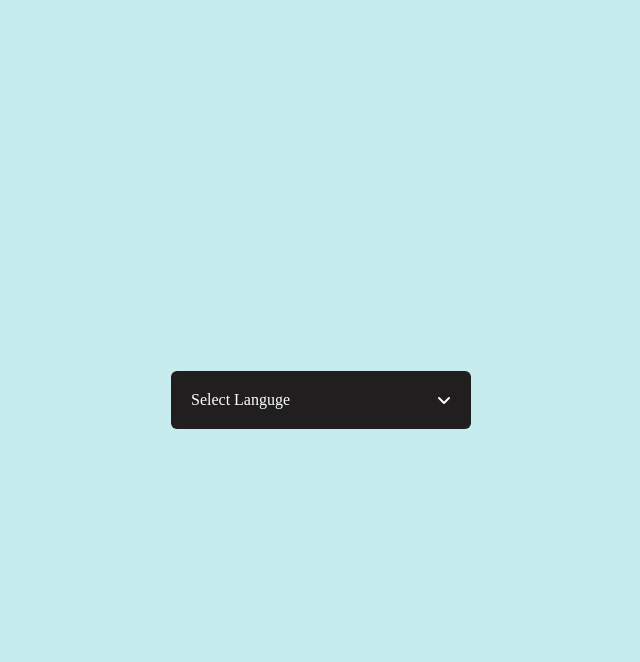
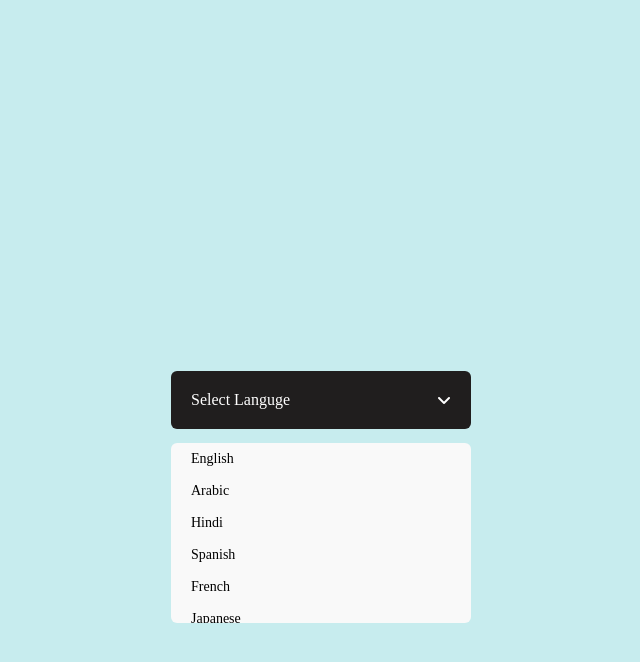
Before and after one commit to AmirTaki/Custom-Select-Menu, a plain HTML site: page index.html in a window 1280 px wide. Both pictures are taken after a click on the element "Select Languge". Shown: the whole page, without its empty margins (319-959 px from the left). Drawn offline with Linux system fonts and the light colour scheme.

Commit message:
options-list.active styles at project

```diff
--- a/src/styles.css
+++ b/src/styles.css
@@ -63,3 +63,7 @@ body {
 .options-list::-webkit-scrollbar-thumb{
     background-color: #00a8ff;
 }
+
+.options-list.active{
+    height: 180px;
+}
```
